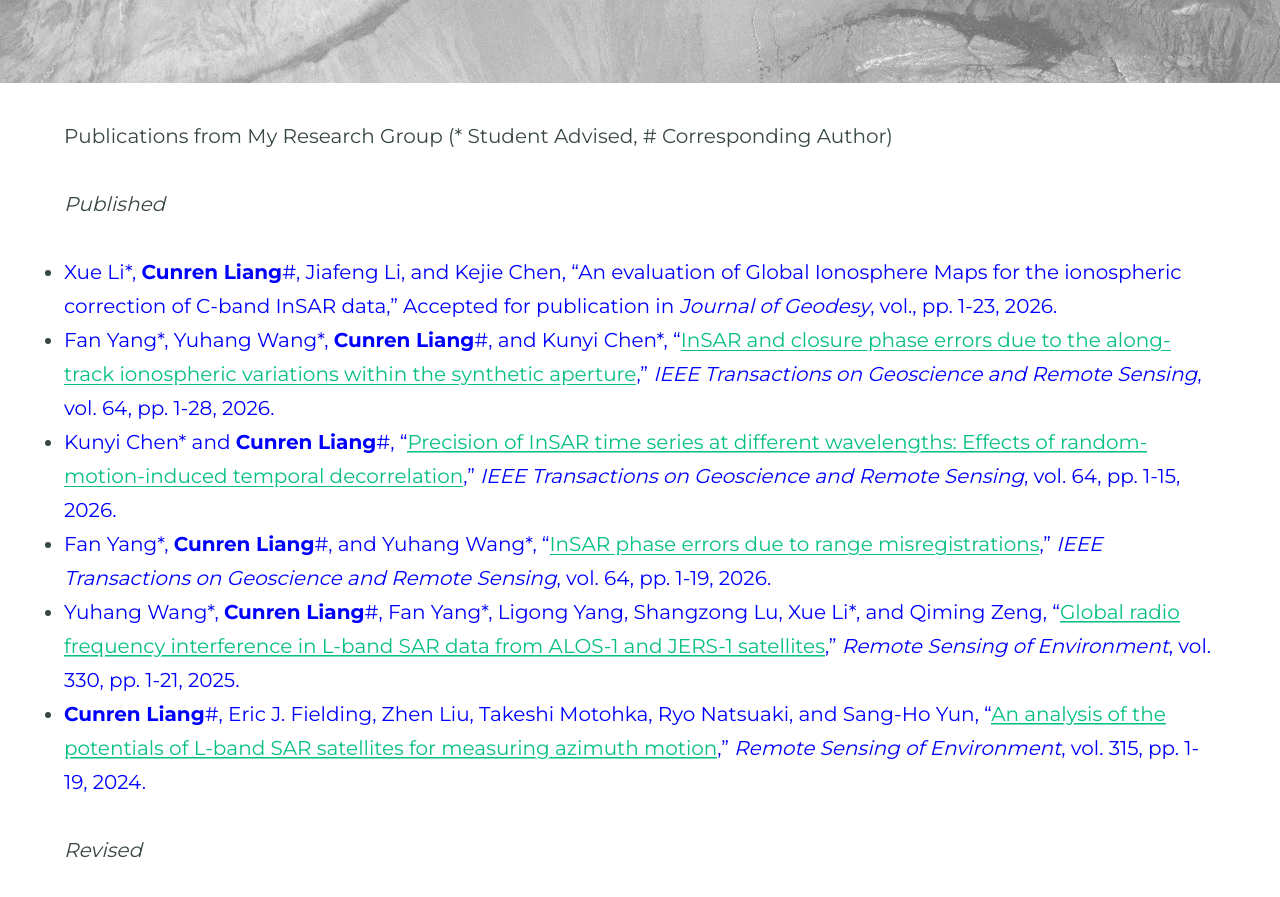
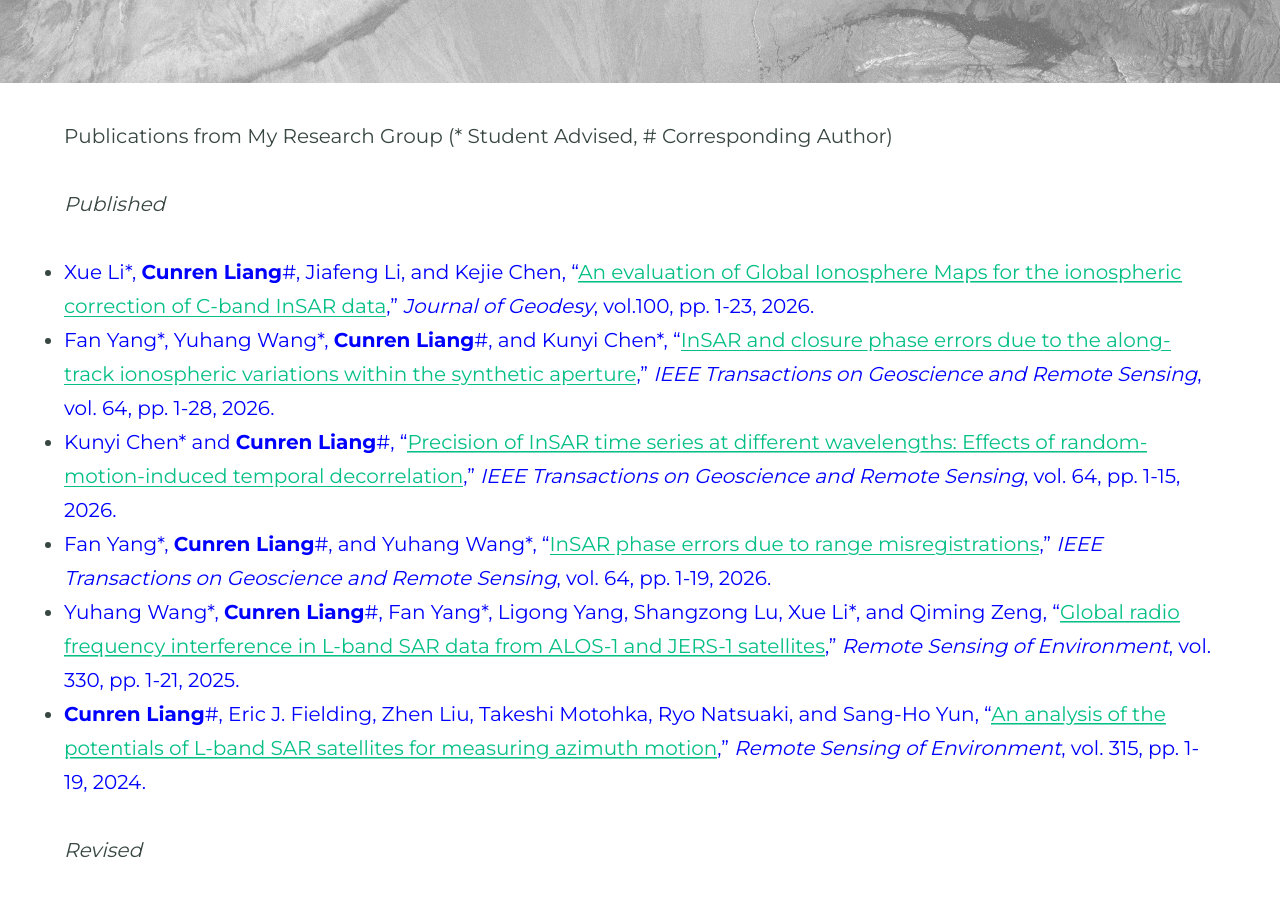
Before and after one commit to CunrenLiang/cunrenliang.github.io, a Jekyll site: the page built from publications.md, in a window 1280 px wide and 900 px high, scrolled down 341 px. Shown: the top 897 px of the window. Built offline with Jekyll 4.4.1, drawn with Linux system fonts in a browser that asks for light colours; some web fonts are replaced.

Commit message:
Add files via upload

```diff
--- a/publications.md
+++ b/publications.md
@@ -8,7 +8,7 @@ feature_image: "../assets/images/tibet/tibet_s1_a41_210504-210516_4.jpg"
 Publications from My Research Group (* Student Advised, # Corresponding Author)
 
 _Published_
-* <span style="color:blue">Xue Li\*, <span style="font-weight: 600">Cunren Liang</span>\#, Jiafeng Li, and Kejie Chen, "An evaluation of Global Ionosphere Maps for the ionospheric correction of C-band InSAR data," Accepted for publication in _Journal of Geodesy_, vol., pp. 1-23, 2026.</span>
+* <span style="color:blue">Xue Li\*, <span style="font-weight: 600">Cunren Liang</span>\#, Jiafeng Li, and Kejie Chen, "[An evaluation of Global Ionosphere Maps for the ionospheric correction of C-band InSAR data](https://doi.org/10.1007/s00190-026-02084-3)," _Journal of Geodesy_, vol.100, pp. 1-23, 2026.</span>
 
 * <span style="color:blue">Fan Yang\*, Yuhang Wang\*, <span style="font-weight: 600">Cunren Liang</span>\#, and Kunyi Chen\*, "[InSAR and closure phase errors due to the along-track ionospheric variations within the synthetic aperture](https://doi.org/10.1109/TGRS.2026.3721702)," _IEEE Transactions on Geoscience and Remote Sensing_, vol. 64, pp. 1-28, 2026.</span>
 
```
